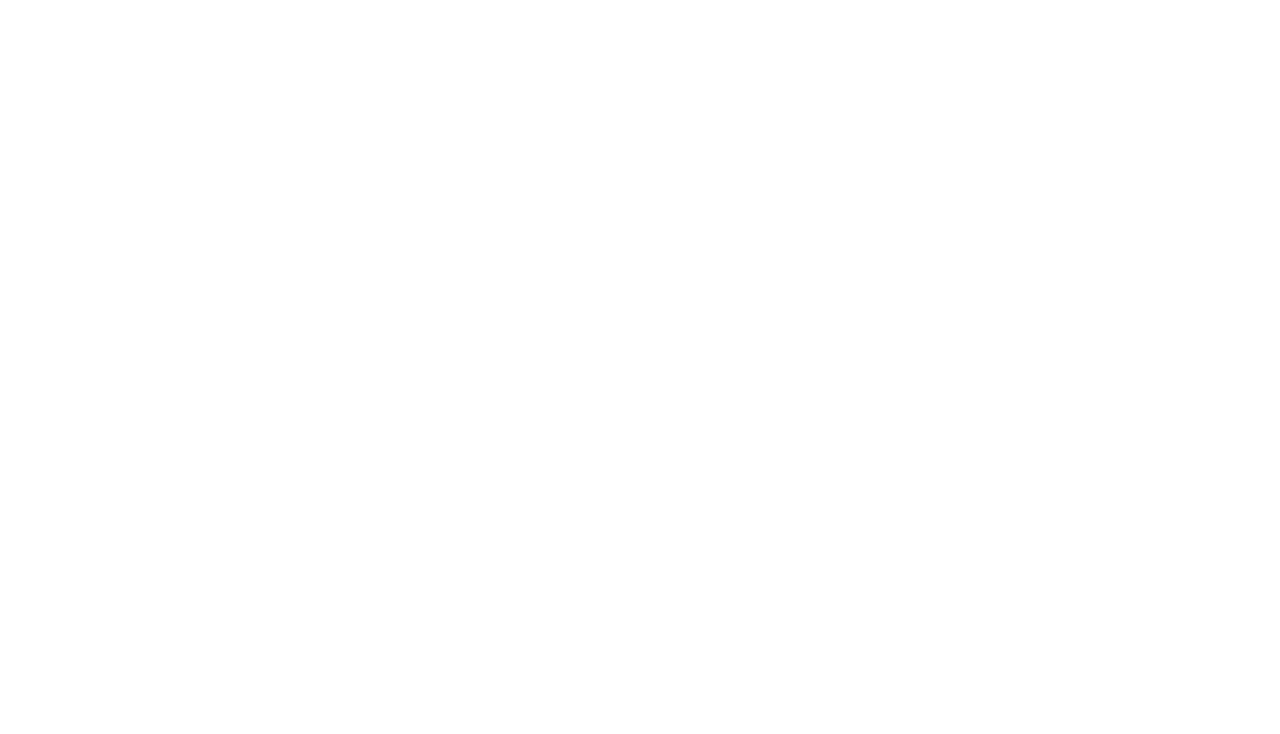
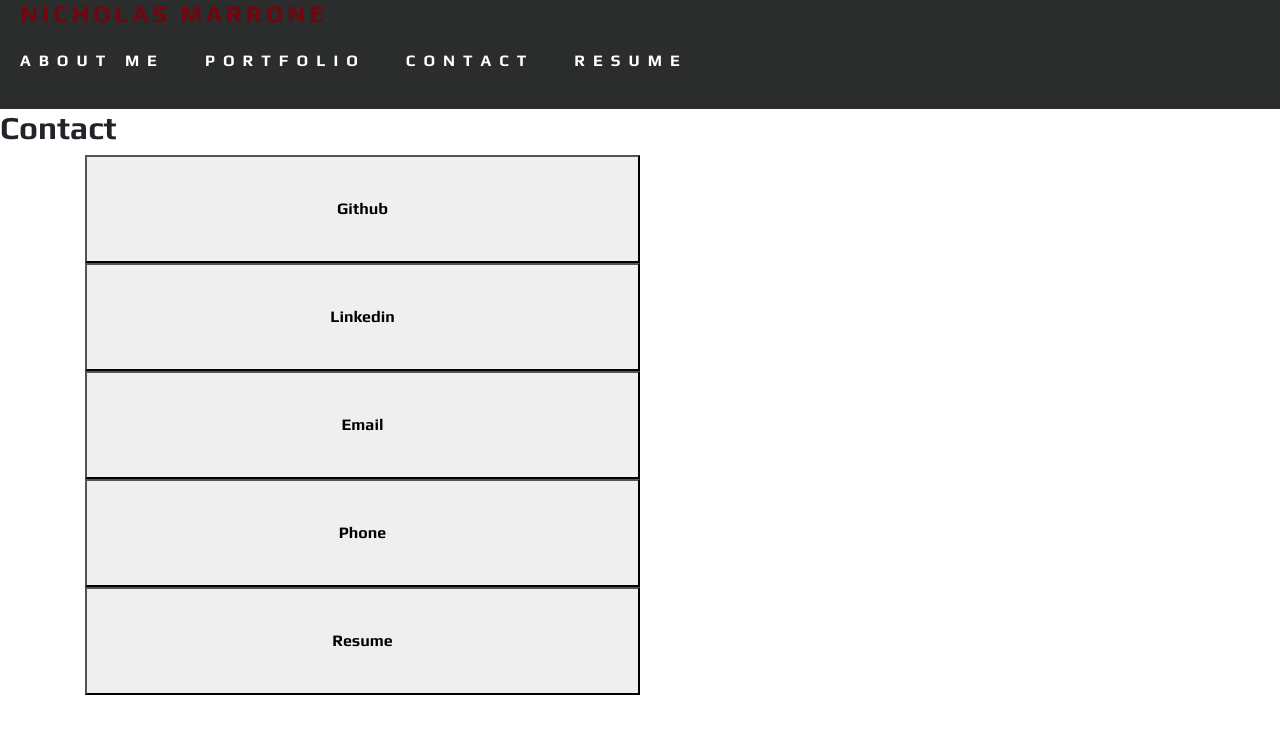
Before and after one commit to NicholasMarrone-1997/ReactPortfolio, a React (Create React App) app in the folder reactportfolio/: page /contact in a window 1280 px wide. Shown: the top 734 px of the page. Built offline with nearby package versions, Linux system fonts and the light colour scheme.

Commit message:
Building out the Contact page, trying to center the buttons

```diff
--- a/reactportfolio/src/App.js
+++ b/reactportfolio/src/App.js
@@ -31,10 +31,10 @@
            <Route path="/portfolio">
             <Portfolio />
           </Route>
-          {/*<Route path="/contact">
+          <Route path="/contact">
             <Contact />
           </Route>
-          <Route path="/resume">
+          {/* <Route path="/resume">
             <Resume />
           </Route> */}
         </Switch>
--- a/reactportfolio/src/components/Contact/Contact.css
+++ b/reactportfolio/src/components/Contact/Contact.css
@@ -0,0 +1,7 @@
+.links-me button{
+    padding: 40px 48px; /* Some padding */
+    cursor: pointer; /* Pointer/hand icon */
+    width: 50%; /* Set a width if needed */
+    display: block; /* Make the buttons appear below each other */
+
+}
--- a/reactportfolio/src/components/Contact/Contact.js
+++ b/reactportfolio/src/components/Contact/Contact.js
@@ -1,7 +1,27 @@
+import React from 'react';
+import Nav from '../Header/Nav';
+import './Contact.css';
+
 const Contact = () => {
     return (
-        <h1>Contact page</h1>
+        <div>
+        <Nav />
+<div className="contact-wrapper">
+    <h2 id="contact">Contact</h2>
+    <div className="container">
+        <div className="row">
+        <div className="links-me col text-center">
+          <a href="https://github.com/NicholasMarrone-1997"><button>Github</button></a>
+          <a href="https://www.linkedin.com/in/nmarrone1/"><button>Linkedin</button></a>
+          <a href="mailto: nmarrone1997@gmail.com"><button>Email</button></a>
+          <a href="tel:732-275-7312"><button>Phone</button></a>
+          <a href="/Assets/resume.pdf"><button type="button">Resume</button></a>
+          </div>
+          </div>
+        </div>
+      </div>
+      </div>
     )
 }
 
-export default Contact
+export default Contact;
--- a/reactportfolio/src/components/Portfolio/Work.js
+++ b/reactportfolio/src/components/Portfolio/Work.js
@@ -3,7 +3,7 @@
 const Work = (props) => {
     return(
 <div className="row">
-    <div className="portfolio-pic col-sm-2">
+    <div className="portfolio-pic col">
         <h3>{props.title}</h3>
         <img title={props.title}
             src={props.image} alt={props.alt} />
```
